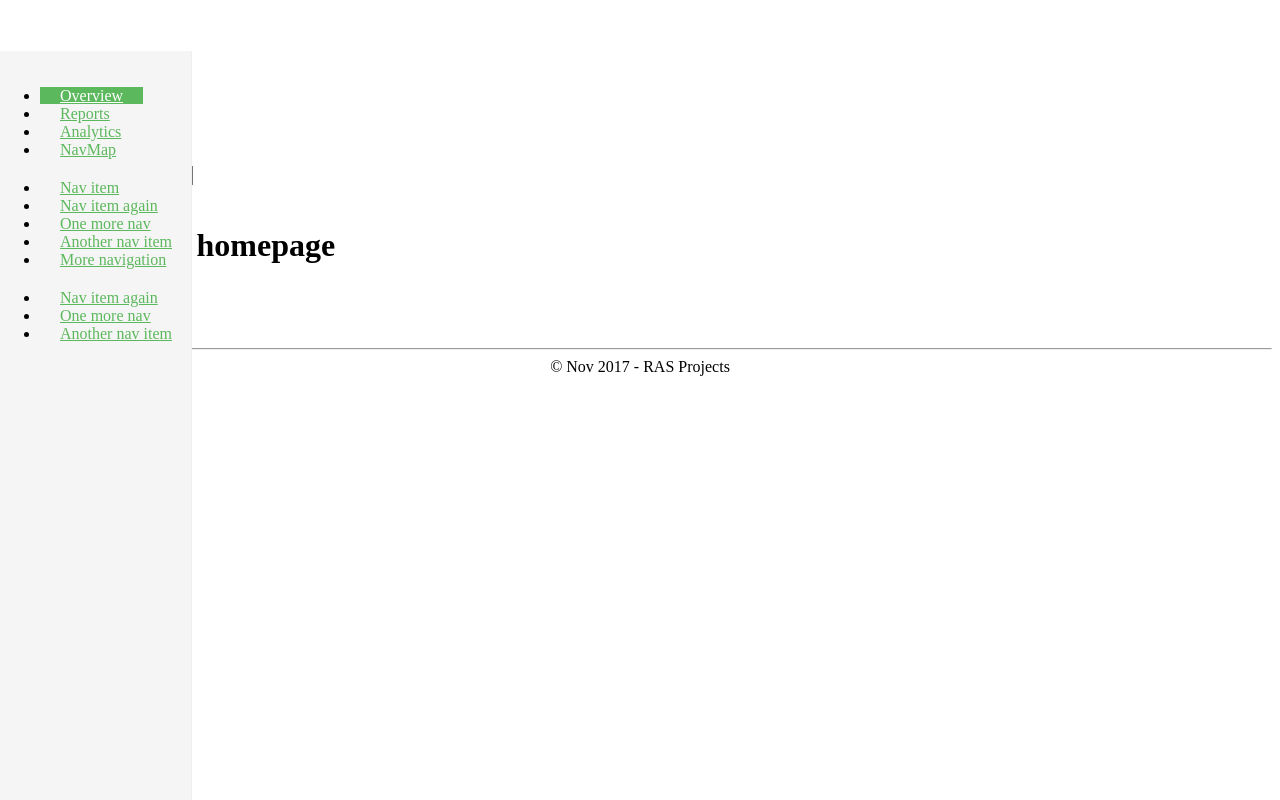
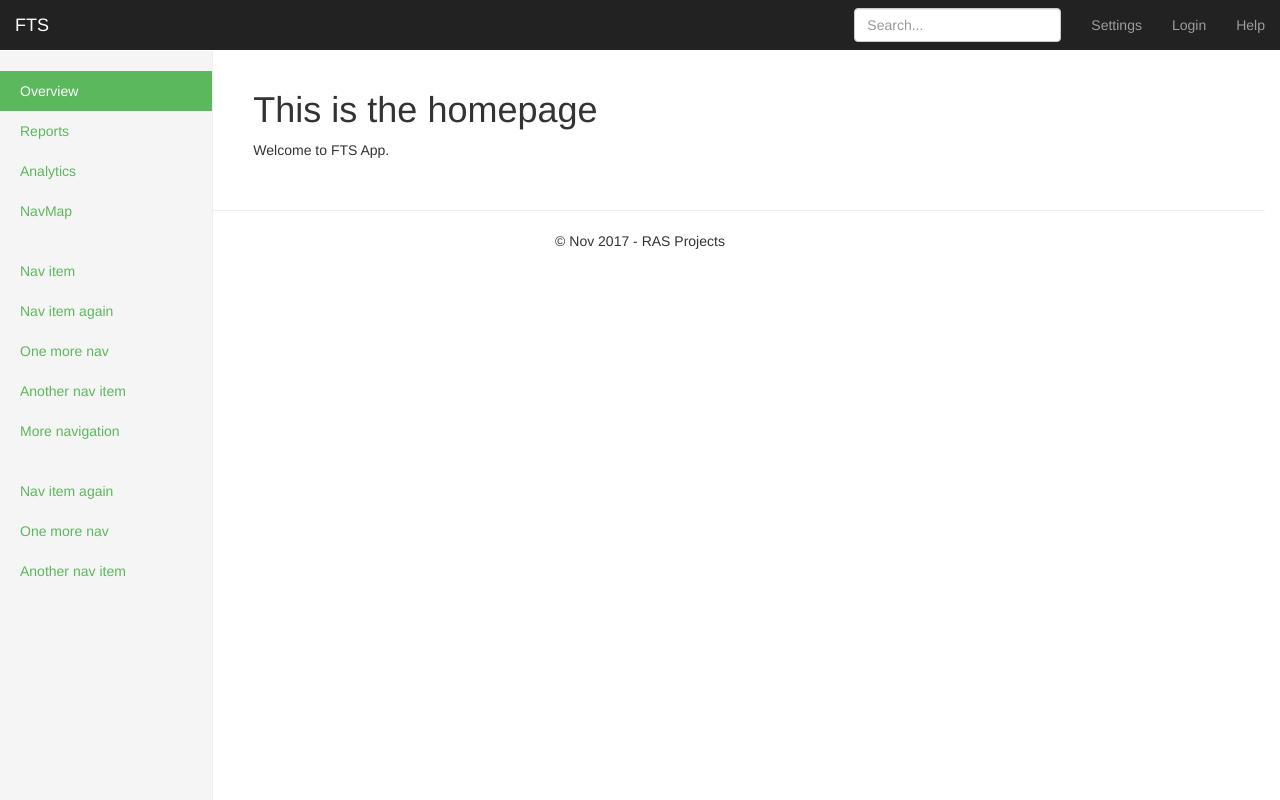
Before and after one commit to ronbiter/GeoInfoProject, a website: page Index.html in a window 1280 px wide. Drawn offline with nearby package versions, Linux system fonts and the light colour scheme; some packages are replaced by stand-ins of ours.

Commit message:
fts app version 1.0

```diff
--- a/Index.html
+++ b/Index.html
@@ -5,12 +5,14 @@
     <title>FTS App</title>
 
     <script src="Scripts/jquery-3.2.1.js"></script>
+    <script src="node_modules/bootstrap/dist/js/bootstrap.js"></script>
     <script src="Scripts/leaflet/leaflet.js"></script>
     <script src="Scripts/Angular/angular.js"></script>
     <script src="node_modules/angular-cookies/angular-cookies.js"></script>
     <script src="https://cdnjs.cloudflare.com/ajax/libs/angular.js/1.6.1/angular-route.js"></script>
     <script src="Scripts/leaflet-routing-machine-3.2.5/dist/leaflet-routing-machine.js"></script>
 
+    <link rel="stylesheet" href="node_modules/bootstrap/dist/css/bootstrap.css">
     <link rel="stylesheet" href="MyCss/Site.css">
     <link rel="stylesheet" href="Scripts/leaflet/leaflet.css">
     <link rel="stylesheet" href="Scripts/leaflet-routing-machine-3.2.5/dist/leaflet-routing-machine.css">
```
